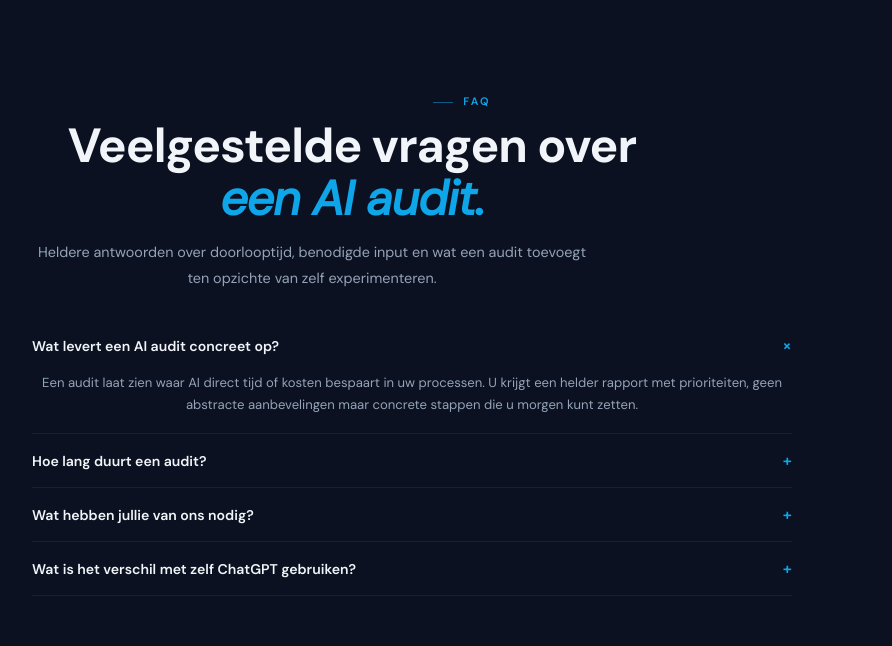
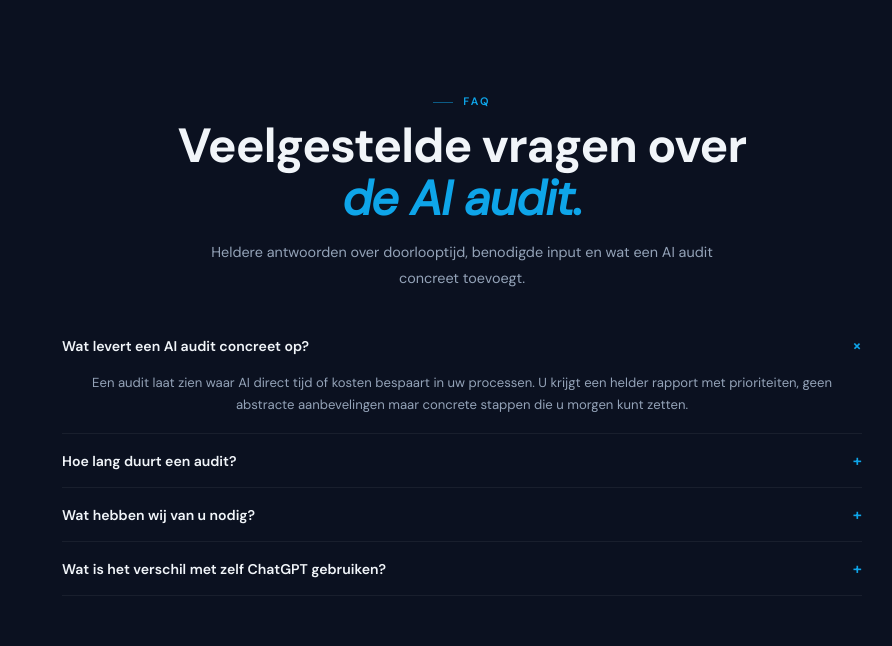
Before and after one commit to Starre03/ai-site, a React (Vite) app: page /ai-audit in a window 1280 px wide. Shown: the part 4880-5526 px from the top of the page, without its empty margins (178-1070 px from the left). Built offline with nearby package versions, Linux system fonts and the light colour scheme; no server answers.

Commit message:
Refine AI audit page layout and FAQ presentation

```diff
--- a/src/components/Faq.jsx
+++ b/src/components/Faq.jsx
@@ -8,6 +8,8 @@ export default function Faq({
   title,
   text,
   light = false,
+  centered = false,
+  contentWidth = 760,
 }) {
   const [openIndex, setOpenIndex] = useState(0);
   const colors = {
@@ -21,6 +23,7 @@ export default function Faq({
       <SectionHeading
         tag={tag}
         light={light}
+        centered={centered}
         title={
           title || (
             <>
@@ -31,7 +34,7 @@ export default function Faq({
         }
         text={text}
       />
-      <div style={{ marginTop: 28, maxWidth: 760 }}>
+      <div style={{ margin: "28px auto 0", maxWidth: contentWidth }}>
         {items.map((item, index) => (
           <Reveal key={item.q} delay={0.08 + index * 0.03}>
             <div style={{ borderBottom: `1px solid ${colors.border}` }}>
--- a/src/pages/Audit.jsx
+++ b/src/pages/Audit.jsx
@@ -40,7 +40,7 @@ const auditFaqItems = [
     a: "Een standaard audit duurt één tot twee weken, afhankelijk van de complexiteit van uw processen en het aantal documenten dat we bekijken.",
   },
   {
-    q: "Wat hebben jullie van ons nodig?",
+    q: "Wat hebben wij van u nodig?",
     a: "Toegang tot een aantal voorbeelddocumenten of procesbeschrijvingen en een intakegesprek van een uur. Meer hebben we niet nodig om te starten.",
   },
   {
@@ -364,15 +364,17 @@ export default function AuditPage() {
         <div style={{ maxWidth: 860, margin: "0 auto", textAlign: "center" }}>
           <Faq
             items={auditFaqItems}
+            centered
+            contentWidth={800}
             title={
               <>
                 Veelgestelde vragen over
                 <span style={{ display: "block", color: C.primary, fontStyle: "italic" }}>
-                  een AI audit.
+                  de AI audit.
                 </span>
               </>
             }
-            text="Heldere antwoorden over doorlooptijd, benodigde input en wat een audit toevoegt ten opzichte van zelf experimenteren."
+            text="Heldere antwoorden over doorlooptijd, benodigde input en wat een AI audit concreet toevoegt."
           />
         </div>
       </PageSection>
```
